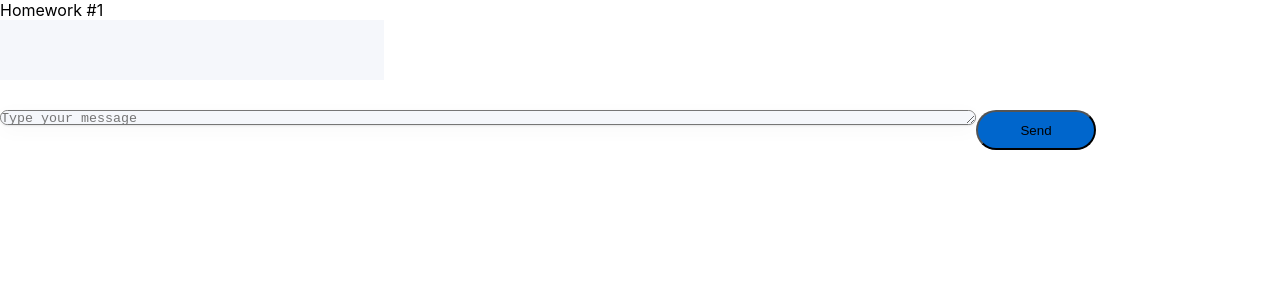
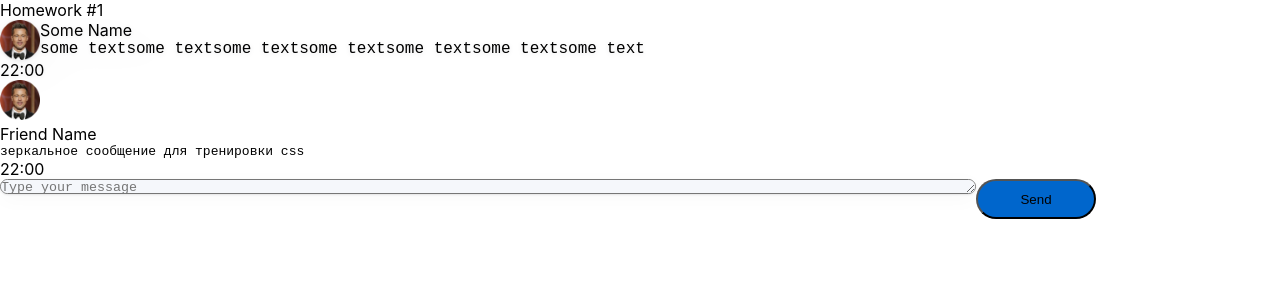
Before and after one commit to Sergey-Alex/hws, a React (Create React App) app: page / in a window 1280 px wide. Shown: the top 300 px of the page. Built offline with nearby package versions, Linux system fonts and the light colour scheme.

Commit message:
commit 2

```diff
--- a/package.json
+++ b/package.json
@@ -1,6 +1,6 @@
 {
   "name": "hws2",
-  "homepage": "http://Sergey-Alex.github.io/hws",
+  "homepage": "https://Sergey-Alex.github.io/hws",
   "version": "0.1.0",
   "private": true,
   "dependencies": {
--- a/src/s2-homeworks/hw01/friend-message/FriendMessage.module.css
+++ b/src/s2-homeworks/hw01/friend-message/FriendMessage.module.css
@@ -7,7 +7,7 @@
 }
 
 .friendImageAndText img {
-
+    height: 40px;
 }
 
 .friendText {
--- a/src/s2-homeworks/hw01/friend-message/FriendMessage.tsx
+++ b/src/s2-homeworks/hw01/friend-message/FriendMessage.tsx
@@ -17,7 +17,7 @@
                 <img
                     id={'hw1-friend-avatar-' + props.message.id}
                     // создаёт студент
-
+                    src={props.message.user.avatar}
                     //
                 />
                 <div className={s.friendText}>
@@ -26,7 +26,7 @@
                         className={s.friendName}
                     >
                         {/*создаёт студент*/}
-
+                        {props.message.user.name}
                         {/**/}
                     </div>
                     <pre
@@ -34,7 +34,7 @@
                         className={s.friendMessageText}
                     >
                         {/*создаёт студент*/}
-
+                        {props.message.message.text}
                         {/**/}
                     </pre>
                 </div>
@@ -44,7 +44,7 @@
                 className={s.friendTime}
             >
                 {/*создаёт студент*/}
-
+                {props.message.message.time}
                 {/**/}
             </div>
         </div>
--- a/src/s2-homeworks/hw01/message/Message.module.css
+++ b/src/s2-homeworks/hw01/message/Message.module.css
@@ -1,28 +1,27 @@
 .message {
-    width: 30%;
+    width: 414px;
     height: 60px;
     flex-shrink: 0;
-    background-color: #F5F7FB;
-    display: flex;
-    align-items: center;
-    margin-bottom: 10px;
-    justify-content: flex-start;
+    fill: #F5F7FB;
+
+    filter: drop-shadow(0px 1px 2px rgba(29, 33, 38, 0.10)) drop-shadow(0px 5px 20px rgba(29, 33, 38, 0.03));
 }
 
 .imageAndText {
+    display: flex;
 
 }
 
 .imageAndText img {
-
+    height: 40px;
 }
 
 .text {
-
+    font-size: 16px;
 }
 
 .text:after {
-
+    font-size: 12px;
 }
 
 .name {
--- a/src/s2-homeworks/hw01/message/Message.tsx
+++ b/src/s2-homeworks/hw01/message/Message.tsx
@@ -15,25 +15,25 @@
                 <img
                     id={'hw1-avatar-' + props.message.id}
                     // создаёт студент
-
+                    src={props.message.user.avatar}
                     //
                 />
                 <div className={s.text}>
                     <div id={'hw1-name-' + props.message.id} className={s.name}>
                         {/*создаёт студент*/}
-
+                        {props.message.user.name}
                         {/**/}
                     </div>
                     <pre id={'hw1-text-' + props.message.id} className={s.messageText}>
                         {/*создаёт студент*/}
-
+                        {props.message.message.text}
                         {/**/}
                     </pre>
                 </div>
             </div>
             <div id={'hw1-time-' + props.message.id} className={s.time}>
                 {/*создаёт студент*/}
-
+                {props.message.message.time}
                 {/**/}
             </div>
         </div>
```
